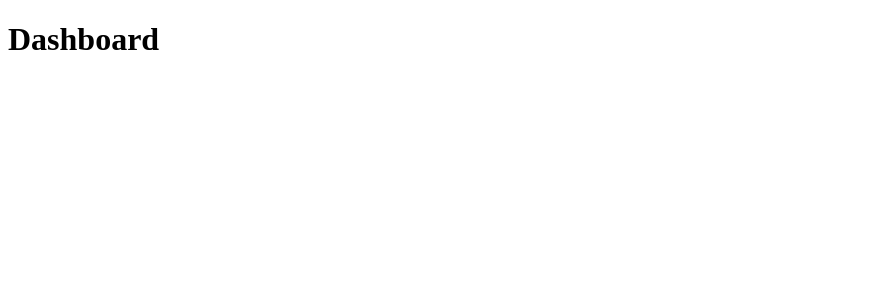
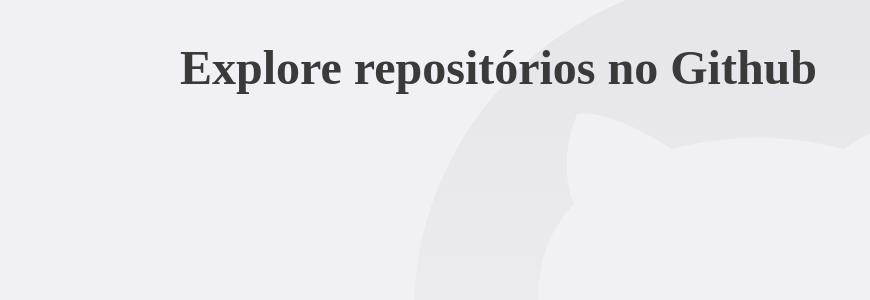
Before and after one commit to gabriel-fz/github-explorer, a React (Create React App) app: page / in a window 1280 px wide. Shown: the top 300 px of the page, without its empty margins (0-870 px from the left). Built offline with nearby package versions, Linux system fonts and the light colour scheme.

Commit message:
utilizando styled components e definindo estilos globais

```diff
--- a/package.json
+++ b/package.json
@@ -14,6 +14,7 @@
     "react-dom": "^16.13.1",
     "react-router-dom": "^5.2.0",
     "react-scripts": "3.4.3",
+    "styled-components": "^5.2.0",
     "typescript": "~3.7.2"
   },
   "scripts": {
@@ -39,6 +40,7 @@
   },
   "devDependencies": {
     "@types/react-router-dom": "^5.1.6",
+    "@types/styled-components": "^5.1.4",
     "@typescript-eslint/eslint-plugin": "^4.4.0",
     "@typescript-eslint/parser": "^4.4.0",
     "eslint": "6.8.0",
--- a/public/index.html
+++ b/public/index.html
@@ -7,6 +7,11 @@
     <meta name="theme-color" content="#3A3A3A" />
 
     <title>Github Explorer</title>
+
+    <link
+      href="https://fonts.googleapis.com/css2?family=Roboto:wght@400;700&display=swap"
+      rel="stylesheet"
+    />
   </head>
   <body>
     <noscript>You need to enable JavaScript to run this app.</noscript>
--- a/src/App.tsx
+++ b/src/App.tsx
@@ -1,12 +1,16 @@
 import React from 'react';
 import { BrowserRouter } from 'react-router-dom';
 
+import GlobalStyle from './styles/global';
 import Routes from './routes';
 
 const App: React.FC = () => (
-  <BrowserRouter>
-    <Routes />
-  </BrowserRouter>
+  <>
+    <BrowserRouter>
+      <Routes />
+    </BrowserRouter>
+    <GlobalStyle />
+  </>
 );
 
 export default App;
--- a/src/pages/Dashboard/index.tsx
+++ b/src/pages/Dashboard/index.tsx
@@ -1,7 +1,9 @@
 import React from 'react';
 
+import { Title } from './styles';
+
 const Dashboard: React.FC = () => {
-  return <h1>Dashboard</h1>;
+  return <Title>Explore repositórios no Github</Title>;
 };
 
 export default Dashboard;
--- /dev/null
+++ b/src/pages/Dashboard/styles.ts
@@ -0,0 +1,6 @@
+import styled from 'styled-components';
+
+export const Title = styled.h1`
+  font-size: 48px;
+  color: #3a3a3a;
+`;
--- /dev/null
+++ b/src/styles/global.ts
@@ -0,0 +1,31 @@
+import { createGlobalStyle } from 'styled-components';
+
+import githubBackground from '../assets/github-background.svg';
+
+export default createGlobalStyle`
+  * {
+    margin: 0;
+    padding: 0;
+    outline: 0;
+    box-sizing: border-box;
+  }
+
+  body {
+    background: #F0F0F5 url(${githubBackground}) no-repeat 70% top;
+    -webkit-font-smoothing: antialiased;
+  }
+
+  border-style, -moz-user-input, button {
+    font: 16px Roboto, sans-serif;
+  }
+
+  #root {
+    max-width: 960px;
+    margin: 0 auto;
+    padding: 40px 20px;
+  }
+
+  button {
+    cursor: pointer;
+  }
+`;
```
Also changed, not shown: src/assets/github-background.svg (added), 1 other file (tests, documents, lock files or other folders).
